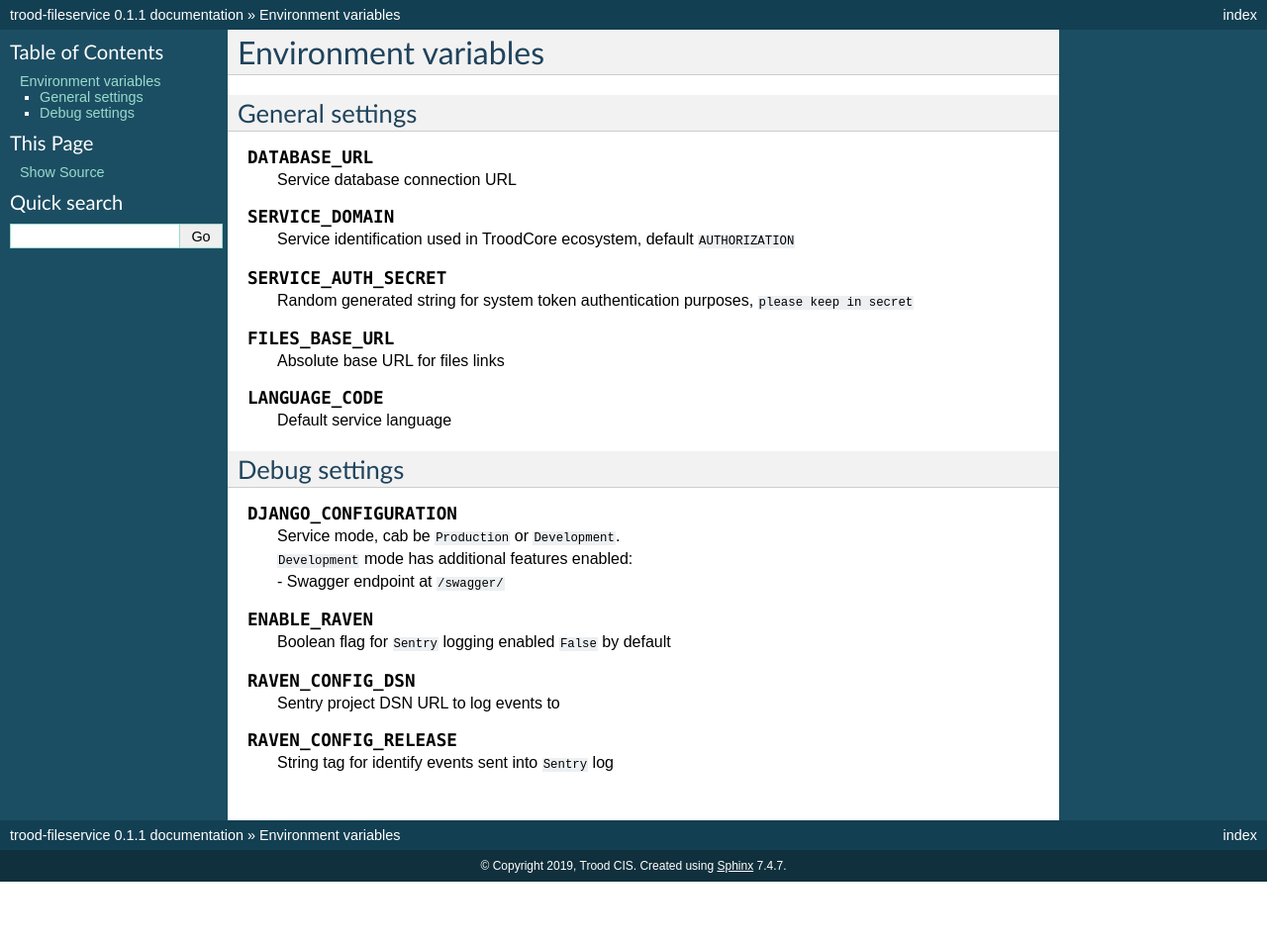
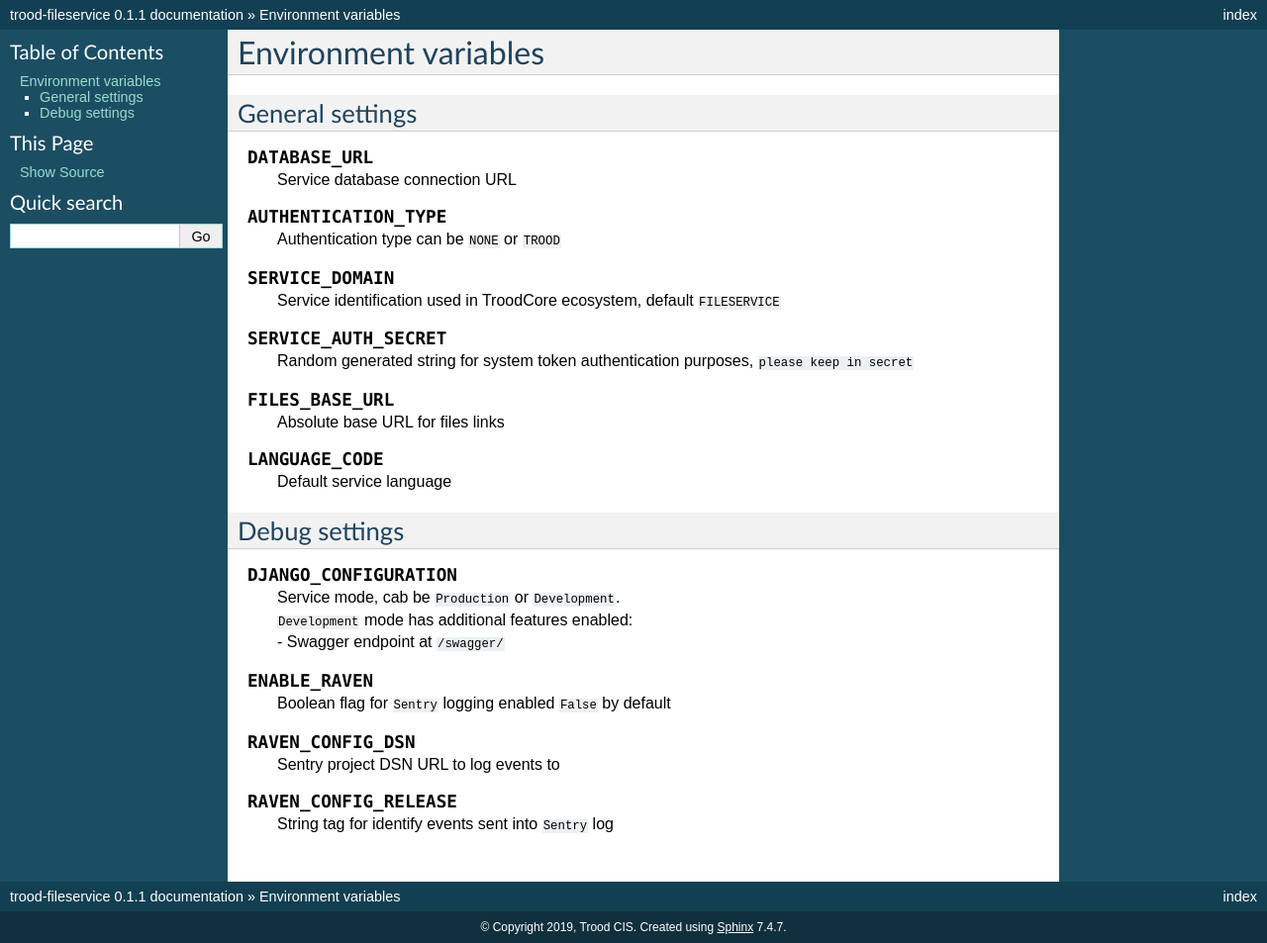
Before and after one commit to TroodInc/trood-fileservice, a Sphinx documentation site: the page built from docs/config.rst, in a window 1280 px wide. Shown: the whole page at 99% size. Built offline with Sphinx 7.4.7, drawn with Linux system fonts in a browser that asks for light colours; pages that are not in the unit, such as notebooks, are missing from menus; before the commit the page ends 900 px from its top, so only the background shows below that.

Commit message:
some docs fixes

```diff
--- a/docs/config.rst
+++ b/docs/config.rst
@@ -8,9 +8,15 @@ General settings
 
     Service database connection URL
 
+
+.. envvar:: AUTHENTICATION_TYPE
+
+    Authentication type can be ``NONE`` or ``TROOD``
+
+
 .. envvar:: SERVICE_DOMAIN
 
-    Service identification used in TroodCore ecosystem, default ``AUTHORIZATION``
+    Service identification used in TroodCore ecosystem, default ``FILESERVICE``
 
 
 .. envvar:: SERVICE_AUTH_SECRET
```
